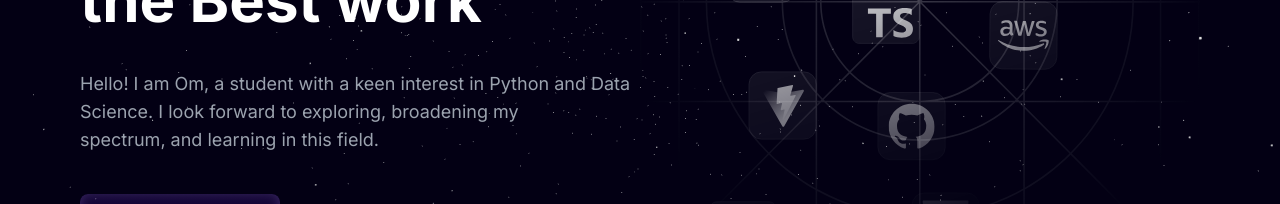
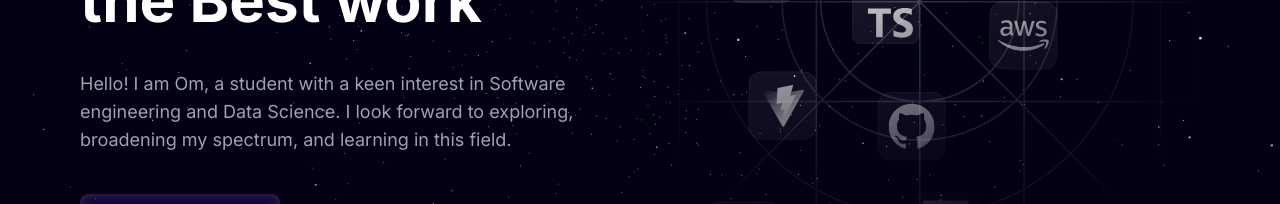
Before and after one commit to ombakale/om-s-portfolio, a Next.js app: page / in a window 1280 px wide. Shown: the part 439-643 px from the top of the page. Built offline with nearby package versions, Linux system fonts and the light colour scheme; a web font is replaced by a local one.

Commit message:
Update HeroContent.tsx

```diff
--- a/components/sub/HeroContent.tsx
+++ b/components/sub/HeroContent.tsx
@@ -46,7 +46,7 @@ const HeroContent = () => {
           variants={slideInFromLeft(0.8)}
           className="text-lg text-gray-400 my-5 max-w-[600px]"
         >
-           Hello! I am Om, a student with a keen interest in Python and Data Science.
+           Hello! I am Om, a student with a keen interest in Software engineering and Data Science.
            I look forward to exploring, broadening my spectrum, and learning in this field.
         </motion.p>
         <motion.a
```
